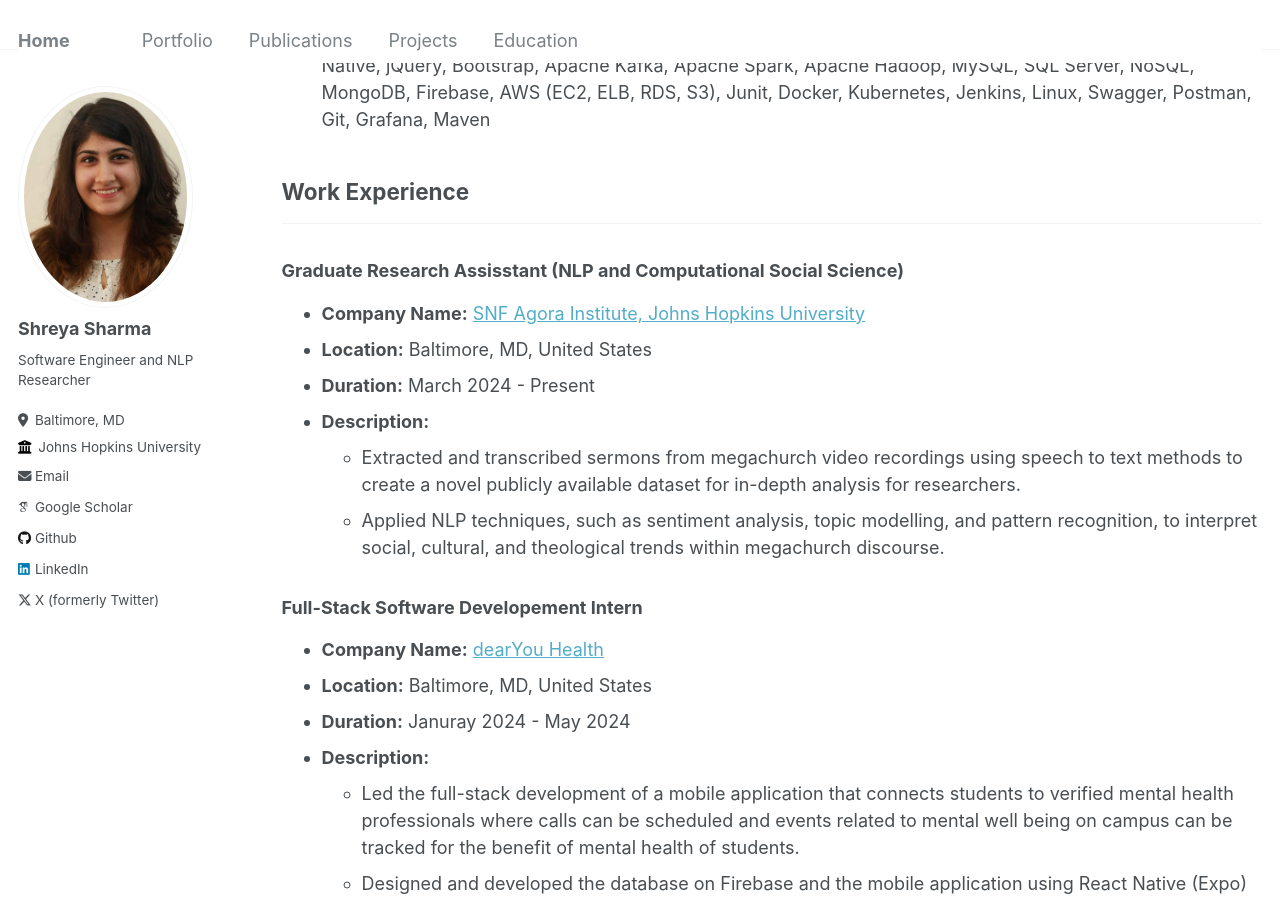
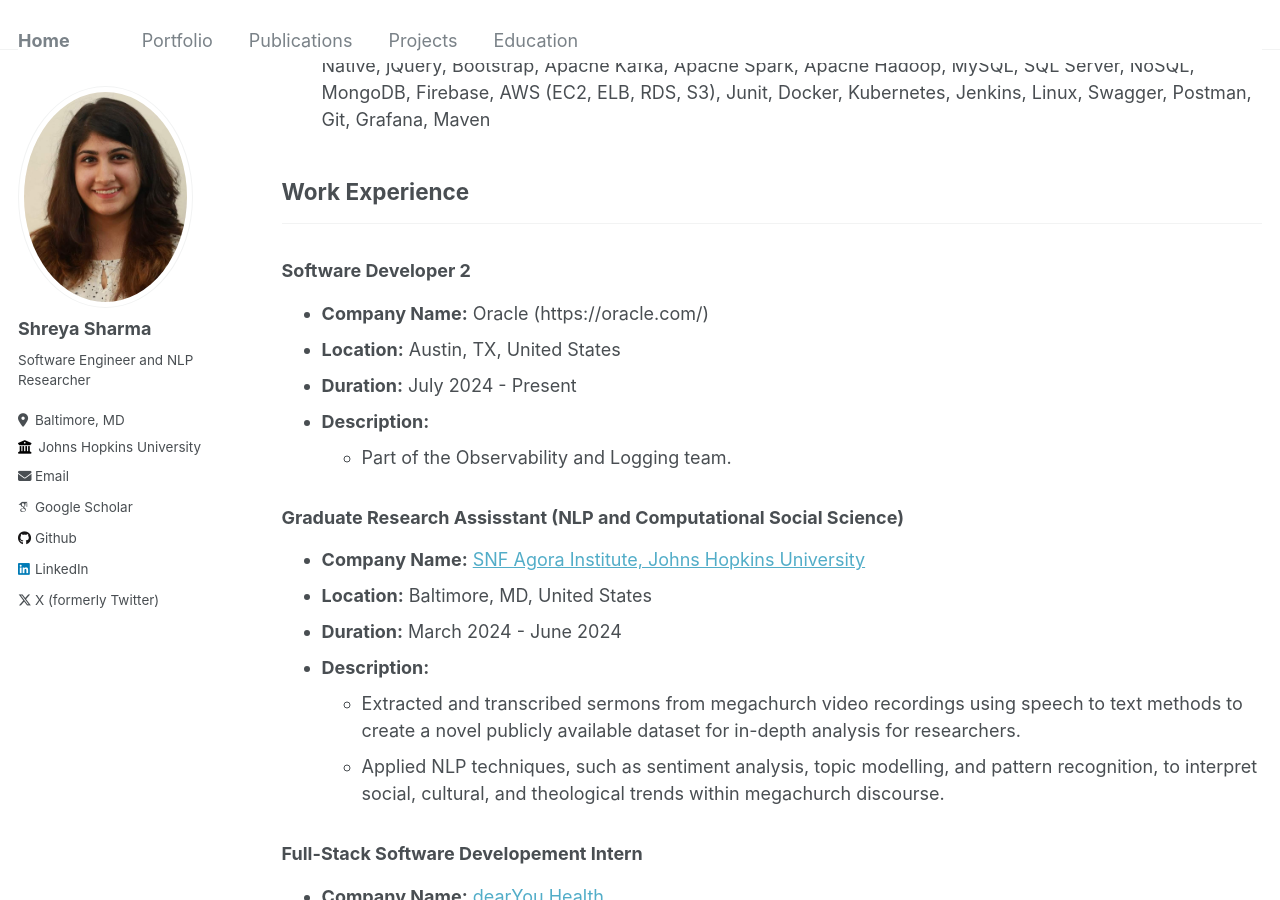
Before and after one commit to lshreyasharmal/lshreyasharmal.github.io, a Jekyll site: the page built from _pages/experience.md, in a window 1280 px wide and 900 px high, scrolled down 396 px. Built offline with Jekyll 4.4.1, drawn with Linux system fonts in a browser that asks for light colours; some web fonts are replaced.

Commit message:
Update experience.md

```diff
--- a/_pages/experience.md
+++ b/_pages/experience.md
@@ -19,12 +19,19 @@ Summarizing my work experience in NLP and Software Development along with the sk
 ## Work Experience
 
 ---
+### Software Developer 2
+
+- **Company Name:** Oracle (https://oracle.com/)
+- **Location:** Austin, TX, United States
+- **Duration:** July 2024 - Present
+- **Description:**
+  - Part of the Observability and Logging team.
 
 ### Graduate Research Assisstant (NLP and Computational Social Science)
 
 - **Company Name:** [SNF Agora Institute, Johns Hopkins University](https://snfagora.jhu.edu/)
 - **Location:** Baltimore, MD, United States
-- **Duration:** March 2024 - Present
+- **Duration:** March 2024 - June 2024
 - **Description:**
   - Extracted and transcribed sermons from megachurch video recordings using speech to text methods to create a novel publicly available dataset for in-depth analysis for researchers.
   - Applied NLP techniques, such as sentiment analysis, topic modelling, and pattern recognition, to interpret social, cultural, and theological trends within megachurch discourse.
```
